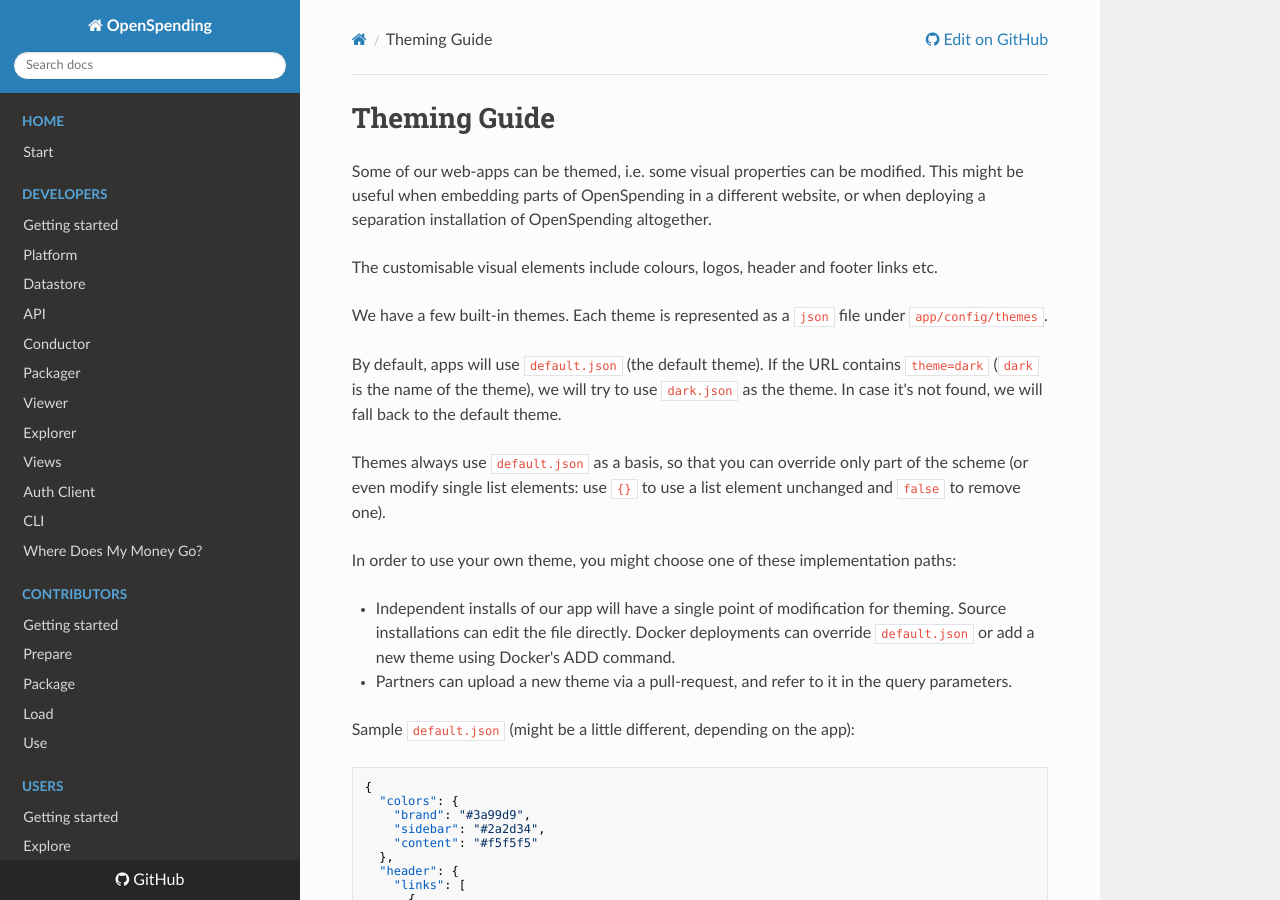
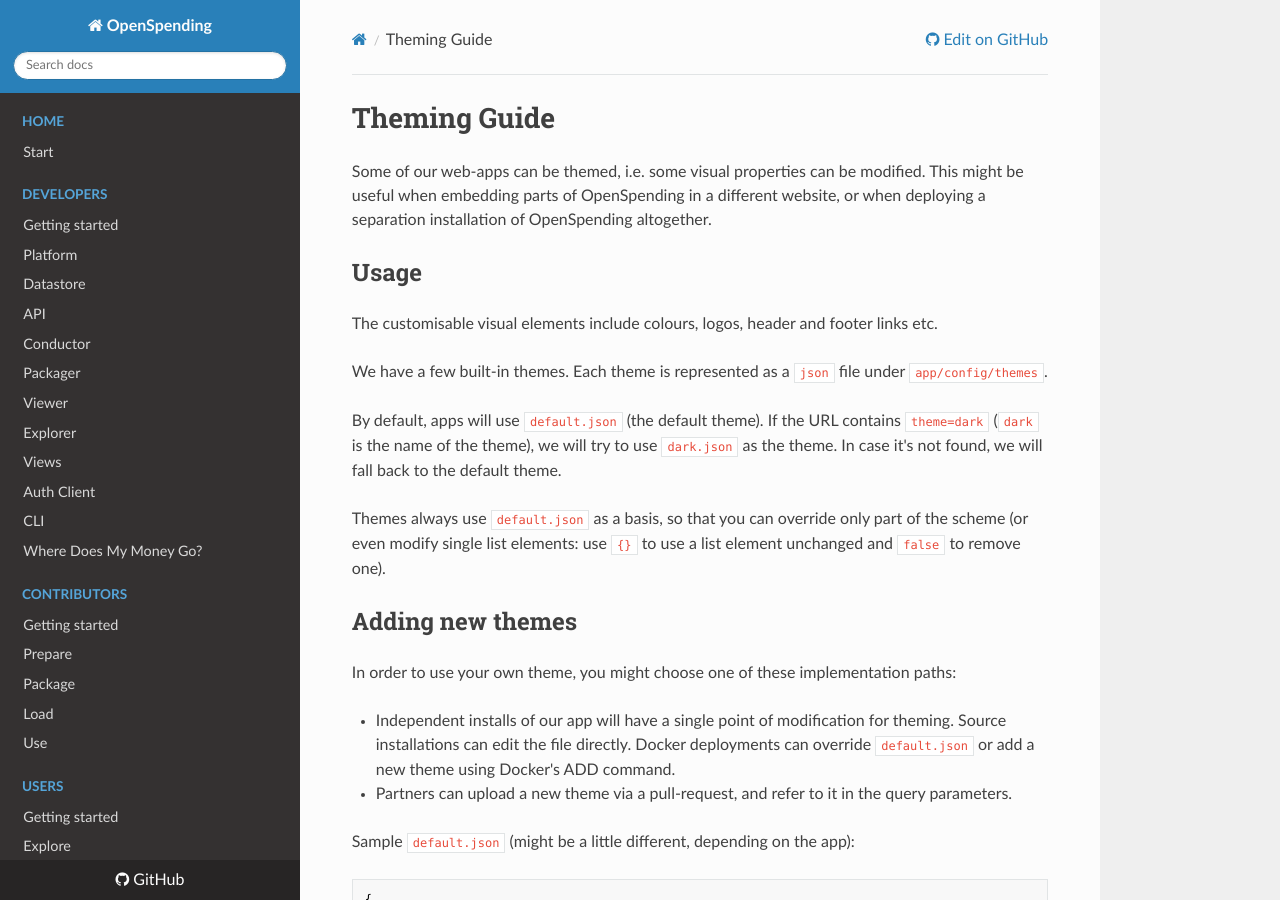
Before and after one commit to openspending/docs, an MkDocs documentation site: the page built from docs/developers/theming-guide.md, in a window 1280 px wide and 900 px high. Built offline with MkDocs 1.6.1, drawn with Linux system fonts in a browser that asks for light colours; nearby versions of some CDN libraries; old or Windows-style settings are respelled for this version of MkDocs.

Commit message:
Update theming-guide.md

```diff
--- a/docs/developers/theming-guide.md
+++ b/docs/developers/theming-guide.md
@@ -3,6 +3,7 @@
 Some of our web-apps can be themed, i.e. some visual properties can be modified.
 This might be useful when embedding parts of OpenSpending in a different website, or when deploying a separation installation of OpenSpending altogether.
 
+## Usage
 The customisable visual elements include colours, logos, header and footer links etc.
 
 We have a few built-in themes. Each theme is represented as a `json` file under `app/config/themes`.
@@ -11,6 +12,7 @@ By default, apps will use `default.json` (the default theme). If the URL contain
 
 Themes always use `default.json` as a basis, so that you can override only part of the scheme (or even modify single list elements: use `{}` to use a list element unchanged and `false` to remove one).
 
+## Adding new themes
 In order to use your own theme, you might choose one of these implementation paths:
 
 - Independent installs of our app will have a single point of modification for theming. Source installations can edit the file directly. Docker deployments can override `default.json` or add a new theme using Docker's ADD command.
```
